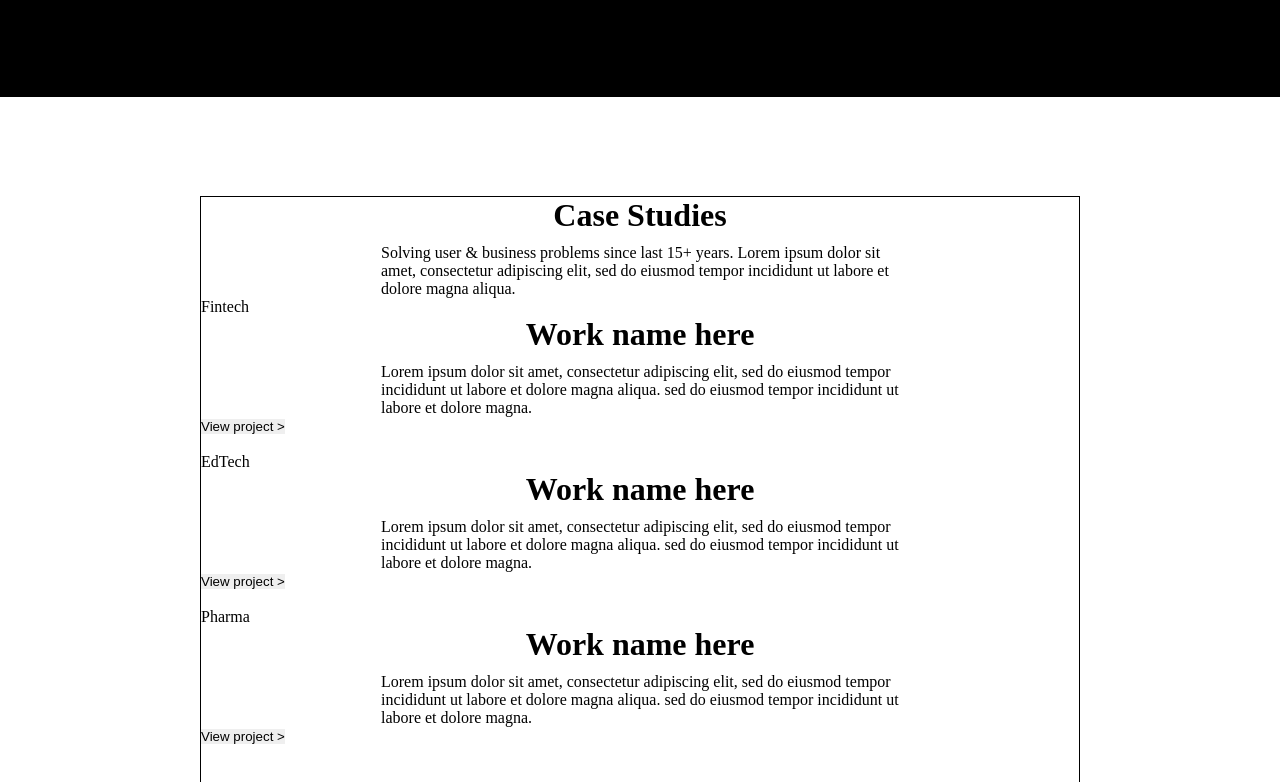
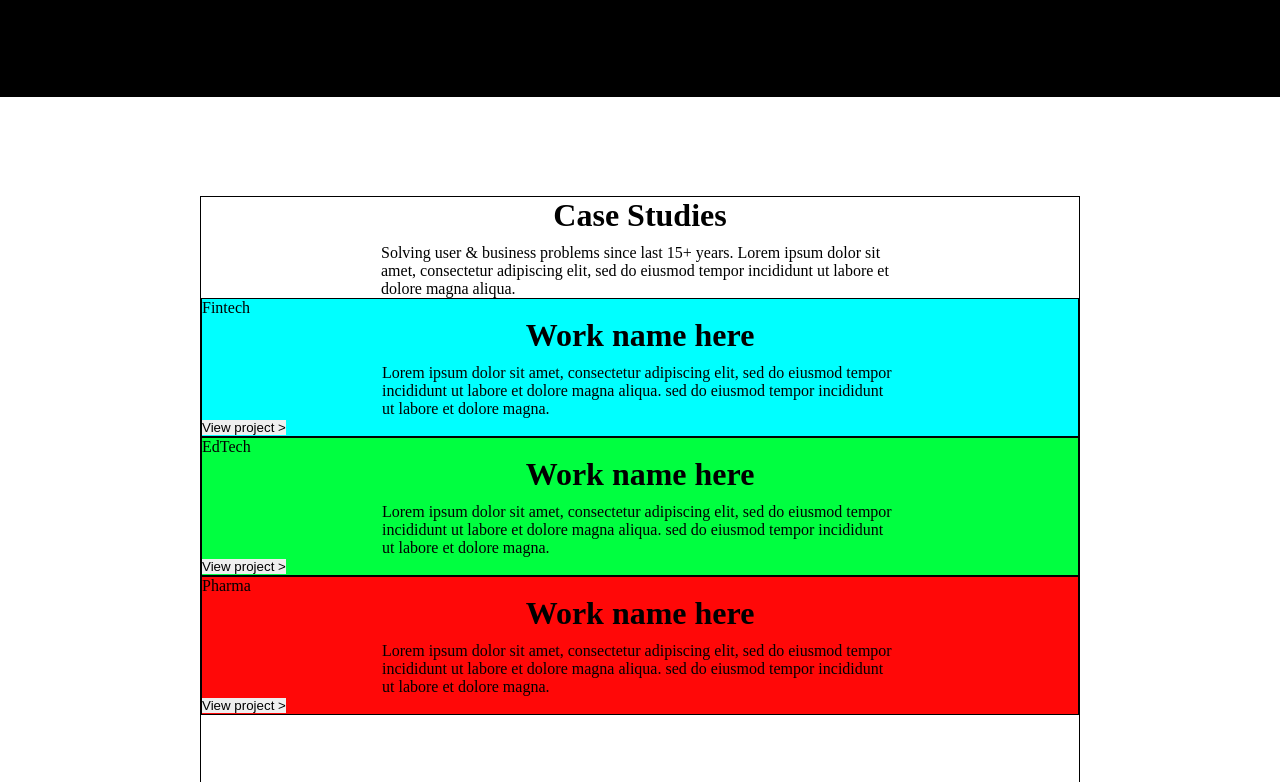
Before and after one commit to lusvs/portfolio, a plain HTML site: page index.html in a window 1280 px wide. Shown: the part 853-1635 px from the top of the page. Drawn offline with Linux system fonts and the light colour scheme.

Commit message:
style: colocando o syle base das info

```diff
--- a/index.html
+++ b/index.html
@@ -95,38 +95,43 @@
 
                 <div class="fintech">
 
+                    <div class="sla">
                         <div class="bad">Fintech</div>
                         <h1>Work name here</h1>
                         <p>Lorem ipsum dolor sit amet, consectetur adipiscing elit,
                             sed do eiusmod tempor incididunt ut labore et dolore magna aliqua.
                             sed do eiusmod tempor incididunt ut labore et dolore magna.</p>
                         <button>View project ></button>
+                    </div>
                     <div><img src="src/assets/imagens/img-1-p2.png" alt=""></div>
 
                 </div> <!-- fintech-->
 
                 <div class="edtech">
 
+                    <div class="sla">
                         <div class="bad">EdTech</div>
                         <h1>Work name here</h1>
                         <p>Lorem ipsum dolor sit amet, consectetur adipiscing elit,
                             sed do eiusmod tempor incididunt ut labore et dolore magna aliqua.
                             sed do eiusmod tempor incididunt ut labore et dolore magna.</p>
                         <button>View project ></button>
+                    </div>
                     <div><img src="src/assets/imagens/img-2-p2.png" alt=""></div>
-
                 </div> <!--edtech-->
 
                 <div class="pharma">
 
+                    <div class="sla">
                         <div class="bad">Pharma</div>
                         <h1>Work name here</h1>
                         <p>Lorem ipsum dolor sit amet, consectetur adipiscing elit,
                             sed do eiusmod tempor incididunt ut labore et dolore magna aliqua.
                             sed do eiusmod tempor incididunt ut labore et dolore magna.</p>
                         <button>View project ></button>
+
+                    </div>
                     <div><img src="src/assets/imagens/img-3-p2.png" alt=""></div>
-
                 </div> <!--pharma-->
 
             </div><!--pag-2-geral-->
--- a/src/style/styles.css
+++ b/src/style/styles.css
@@ -196,3 +196,23 @@ header {
     margin: 0px 180px;
     margin-top: 10px;
 }
+
+.fintech{
+    display: flex;
+
+    background-color: aqua;
+    border: 1px solid black;
+}
+.edtech{
+    display: flex;
+
+    background-color: rgb(0, 255, 64);
+    border: 1px solid black;
+}
+
+.pharma{
+    display: flex;
+
+    background-color: rgb(255, 8, 8);
+    border: 1px solid black;
+}
```
Lines whose indentation alone changed are shown as unchanged.
